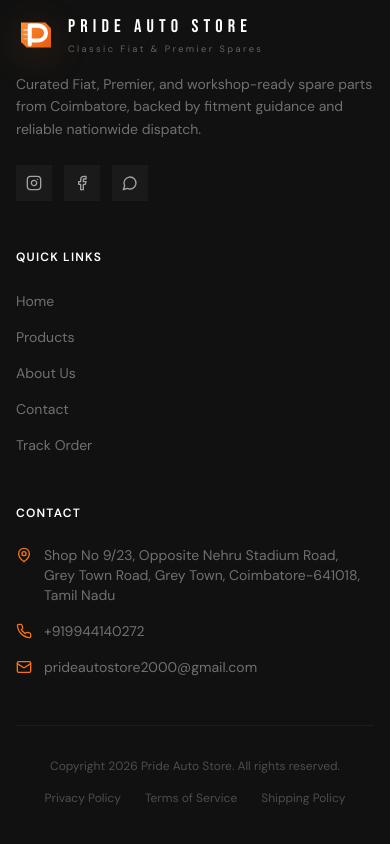
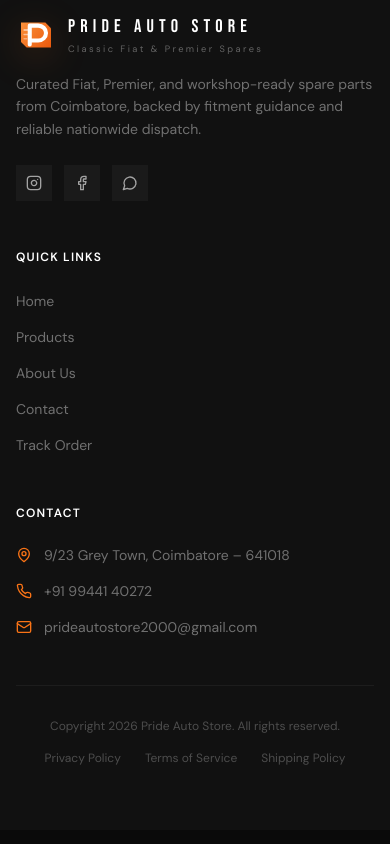
Before and after one commit to EnochEesa/PRIDE_AUTO_STORE-main, a Next.js app in the folder frontend/: page / in a window 390 px wide. Shown: the part 8331-9175 px from the top of the page. Built offline with nearby package versions, Linux system fonts and the light colour scheme; no server answers.

Commit message:
feat: update footer social links, address and phone number

```diff
--- a/frontend/src/components/Footer.tsx
+++ b/frontend/src/components/Footer.tsx
@@ -10,7 +10,7 @@
   },
   {
     label: "Facebook",
-    href: "https://www.facebook.com/people/Premier-padmini-spares/100065099156696/?utm_source=ig&utm_medium=social&utm_content=link_in_bio",
+    href: "https://www.facebook.com/profile.php?id=100065099156696",
     icon: Facebook,
   },
   {
@@ -93,13 +93,13 @@
                   rel="noreferrer"
                   className="text-white/40 text-sm hover:text-white transition-colors"
                 >
-                  Shop No 9/23, Opposite Nehru Stadium Road,<br />Grey Town Road, Grey Town, Coimbatore-641018, Tamil Nadu
+                  9/23 Grey Town, Coimbatore – 641018
                 </a>
               </li>
               <li className="flex items-center gap-3">
                 <Phone className="w-4 h-4 text-brand-500 flex-shrink-0" />
                 <a href="tel:+919944140272" className="text-white/40 text-sm hover:text-white transition-colors">
-                  +919944140272
+                  +91 99441 40272
                 </a>
               </li>
               <li className="flex items-center gap-3">
```
